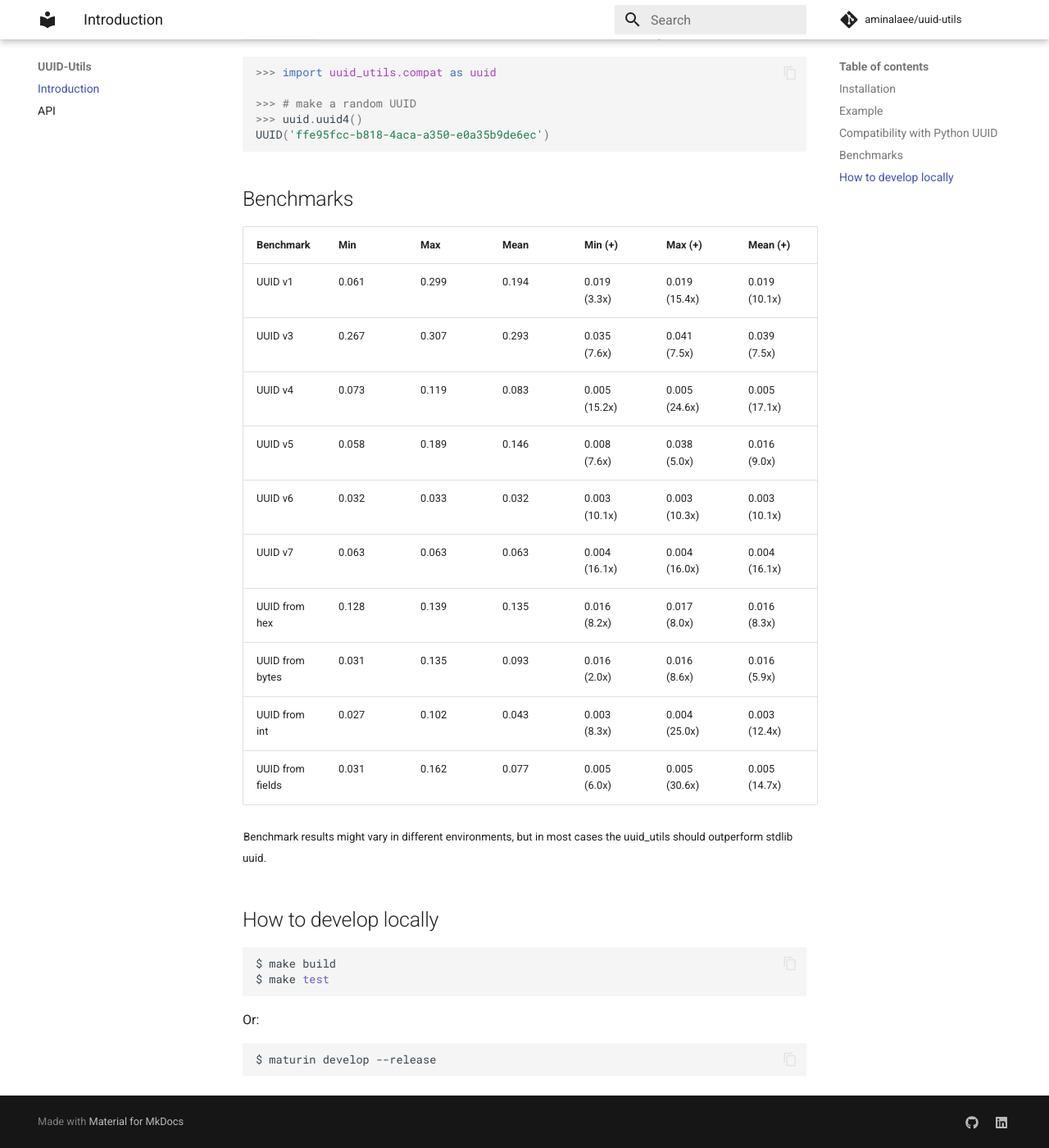
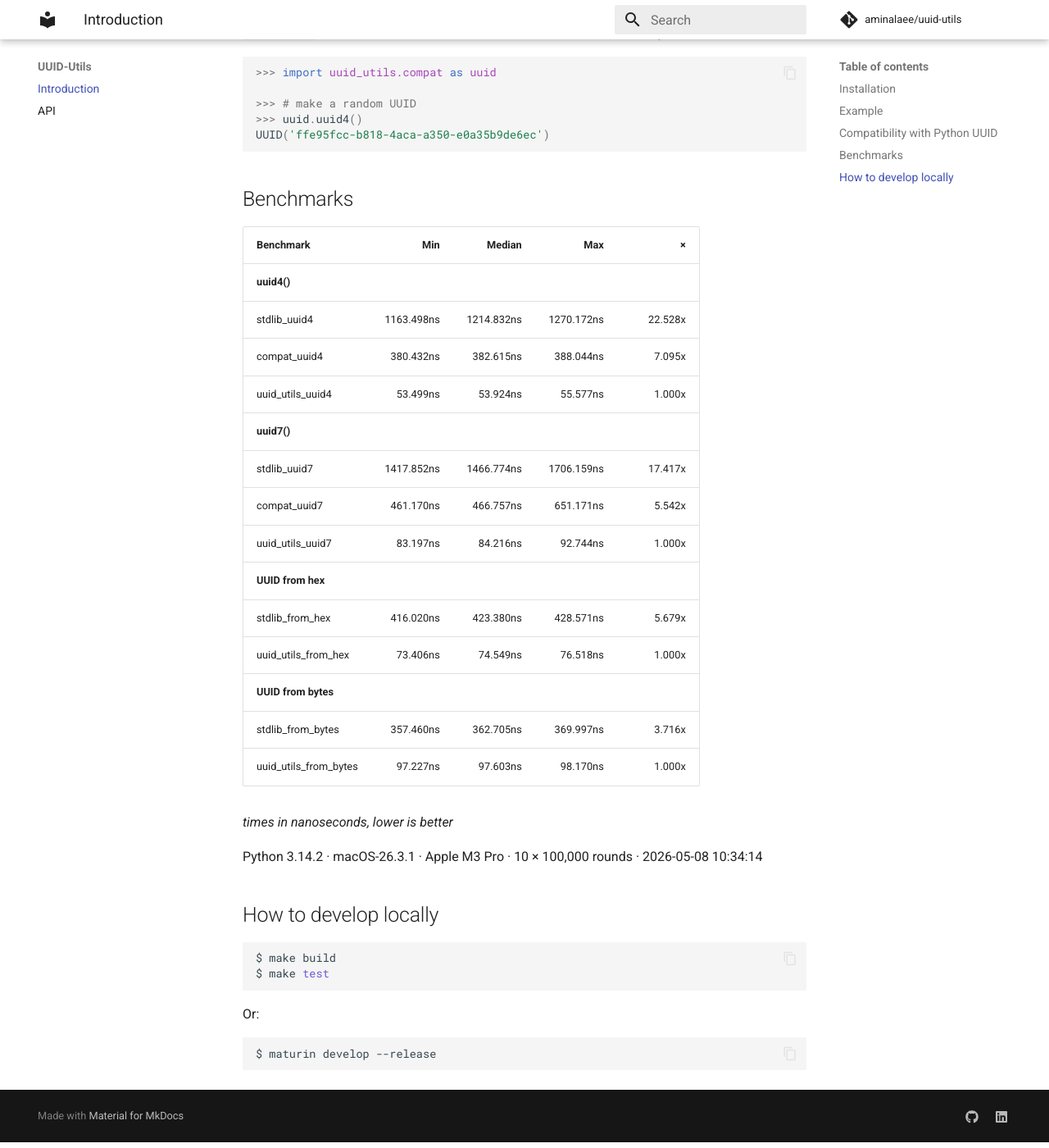
Before and after one commit to aminalaee/uuid-utils, an MkDocs documentation site: the page built from docs/index.md, in a window 1280 px wide and 1400 px high, scrolled down 1414 px. Shown: the whole window at 82% size. Built offline with MkDocs 1.6.1 and Material for MkDocs 9.7.7, drawn with Linux system fonts in a browser that asks for light colours; comment, search, counter and statistics services are not loaded.

Commit message:
Switch benchmarks to benchdiff

```diff
--- a/docs/index.md
+++ b/docs/index.md
@@ -81,20 +81,26 @@ UUID('ffe95fcc-b818-4aca-a350-e0a35b9de6ec')
 
 ## Benchmarks
 
-| Benchmark        | Min   | Max   | Mean  | Min (+)       | Max (+)       | Mean (+)      |
-| ---------------- | ----- | ----- | ----- | ------------- | ------------- | ------------- |
-| UUID v1          | 0.061 | 0.299 | 0.194 | 0.019 (3.3x)  | 0.019 (15.4x) | 0.019 (10.1x) |
-| UUID v3          | 0.267 | 0.307 | 0.293 | 0.035 (7.6x)  | 0.041 (7.5x)  | 0.039 (7.5x)  |
-| UUID v4          | 0.073 | 0.119 | 0.083 | 0.005 (15.2x) | 0.005 (24.6x) | 0.005 (17.1x) |
-| UUID v5          | 0.058 | 0.189 | 0.146 | 0.008 (7.6x)  | 0.038 (5.0x)  | 0.016 (9.0x)  |
-| UUID v6          | 0.032 | 0.033 | 0.032 | 0.003 (10.1x) | 0.003 (10.3x) | 0.003 (10.1x) |
-| UUID v7          | 0.063 | 0.063 | 0.063 | 0.004 (16.1x) | 0.004 (16.0x) | 0.004 (16.1x) |
-| UUID from hex    | 0.128 | 0.139 | 0.135 | 0.016 (8.2x)  | 0.017 (8.0x)  | 0.016 (8.3x)  |
-| UUID from bytes  | 0.031 | 0.135 | 0.093 | 0.016 (2.0x)  | 0.016 (8.6x)  | 0.016 (5.9x)  |
-| UUID from int    | 0.027 | 0.102 | 0.043 | 0.003 (8.3x)  | 0.004 (25.0x) | 0.003 (12.4x) |
-| UUID from fields | 0.031 | 0.162 | 0.077 | 0.005 (6.0x)  | 0.005 (30.6x) | 0.005 (14.7x) |
+| Benchmark              |        Min |     Median |        Max |       × |
+| :--------------------- | ---------: | ---------: | ---------: | ------: |
+| **uuid4()**            |            |            |            |         |
+| stdlib_uuid4           | 1163.498ns | 1214.832ns | 1270.172ns | 22.528x |
+| compat_uuid4           |  380.432ns |  382.615ns |  388.044ns |  7.095x |
+| uuid_utils_uuid4       |   53.499ns |   53.924ns |   55.577ns |  1.000x |
+| **uuid7()**            |            |            |            |         |
+| stdlib_uuid7           | 1417.852ns | 1466.774ns | 1706.159ns | 17.417x |
+| compat_uuid7           |  461.170ns |  466.757ns |  651.171ns |  5.542x |
+| uuid_utils_uuid7       |   83.197ns |   84.216ns |   92.744ns |  1.000x |
+| **UUID from hex**      |            |            |            |         |
+| stdlib_from_hex        |  416.020ns |  423.380ns |  428.571ns |  5.679x |
+| uuid_utils_from_hex    |   73.406ns |   74.549ns |   76.518ns |  1.000x |
+| **UUID from bytes**    |            |            |            |         |
+| stdlib_from_bytes      |  357.460ns |  362.705ns |  369.997ns |  3.716x |
+| uuid_utils_from_bytes  |   97.227ns |   97.603ns |   98.170ns |  1.000x |
 
-<sup>Benchmark results might vary in different environments, but in most cases the uuid_utils should outperform stdlib uuid.</sup><br>
+*times in nanoseconds, lower is better*
+
+Python 3.14.2 · macOS-26.3.1 · Apple M3 Pro · 10 × 100,000 rounds · 2026-05-08 10:34:14
 
 ## How to develop locally
 
--- a/requirements.txt
+++ b/requirements.txt
@@ -4,4 +4,4 @@ mypy==1.19.1
 pytest==9.0.3
 pytest-codspeed==4.5.0
 ruff==0.15.12
-richbench==1.0.3
+benchdiff==0.1.0
```
Also changed, not shown: README.md (+19 -13 lines), 3 other files.
